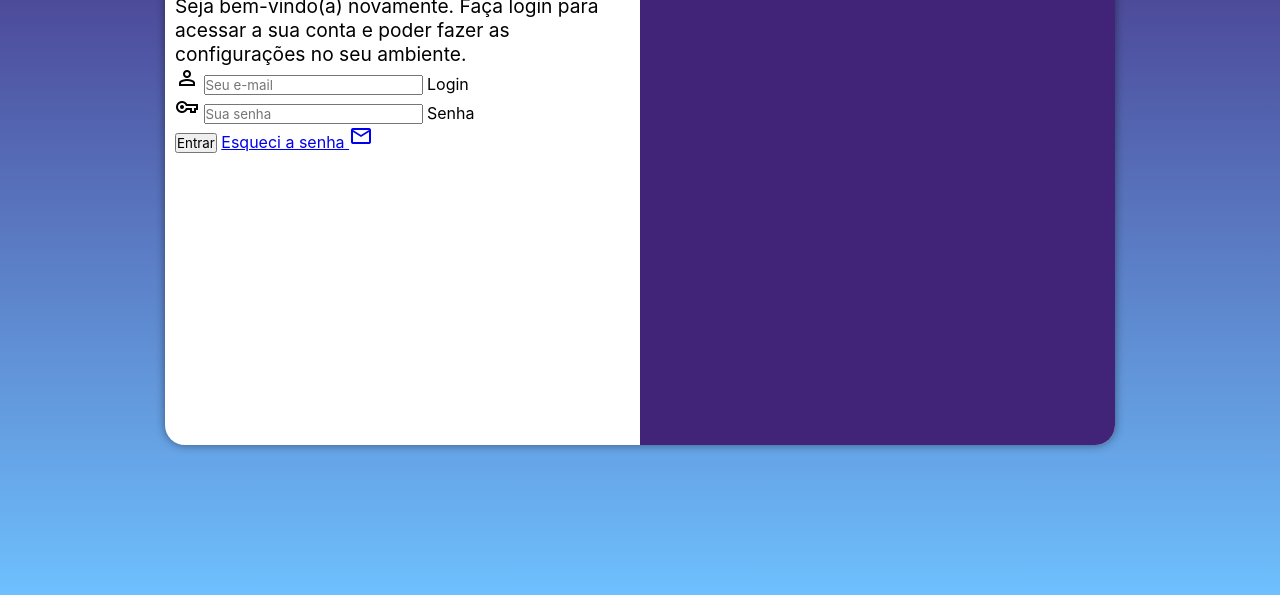
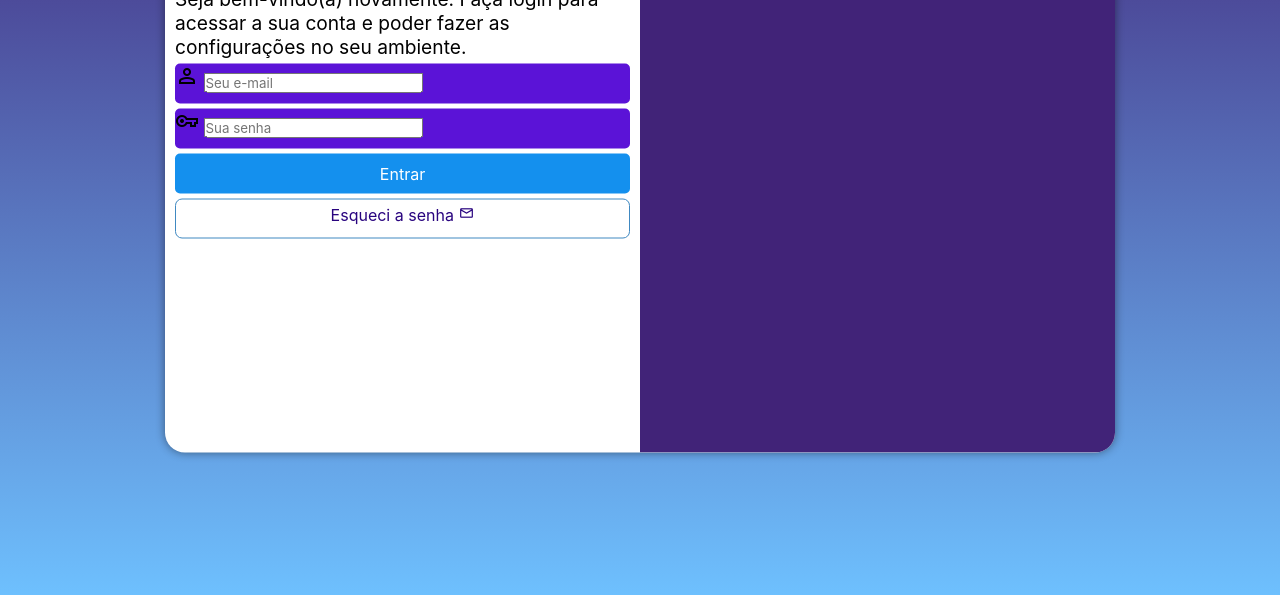
Before and after one commit to isaacdigitalcode/projeto-login, a plain HTML site: page index.html in a window 1280 px wide. Shown: the part 205-800 px from the top of the page. Drawn offline with nearby package versions, Linux system fonts and the light colour scheme.

Commit message:
att do projeto css login

```diff
--- a/estilos/style.css
+++ b/estilos/style.css
@@ -34,7 +34,7 @@ section#login {
 
     background-color: white;
     width: 250px;
-    height: 500px;
+    height: 515px;
     border-radius: 20px;
     box-shadow: 0px 0px 10px rgba(0, 0, 0, 0.45);
 
@@ -63,3 +63,53 @@ div#formulario > h1 {
 div#formulario > p {
     font-size: 0.8em;
 }
+
+form > div.campo {
+    background-color: #5b13d7;
+    display: block;
+    width: 100%;
+    height: 40px;
+    border-radius: 5px;
+    margin: 5px 0px;
+}
+
+div.campo > label{
+    display: none;
+}
+
+form >input[type=submit] {
+    display: block;
+    font-size: 1em;
+    width: 100%;
+    height: 40px;
+    background-color: #1490ee;
+    color: white;
+    border: none;
+    border-radius: 5px;
+}
+form > input[type=submit]:hover {
+    background-color: #5b13d7;
+}
+form > a.botao {
+    display: block;
+    text-align: center;
+    font-size: 1em;
+    width: 100%;
+    height: 40px;
+    padding-top: 5px;
+    margin-top: 5px;
+    background-color: #ffffff;
+    color:#29047f;
+    border: 1px solid #4089c1;
+    border-radius: 7px;
+    text-decoration: none;
+}
+
+form > a.botao:hover {
+    background-color: #29047f;
+    color: #6ec0fe;
+}
+
+form > a.botao > span {
+    font-size: 1em;
+}
--- a/index.html
+++ b/index.html
@@ -30,7 +30,7 @@
                         <label for="isenha">Senha</label>
                     </div>
                     <input type="submit" value="Entrar">
-                    <a href="esqueci.htlm">Esqueci a senha <span class="material-symbols-outlined">mail</span></a>
+                    <a href="esqueci.htlm" class="botao">Esqueci a senha <span class="material-symbols-outlined">mail</span></a>
                 </form>
             </div>
 
```
